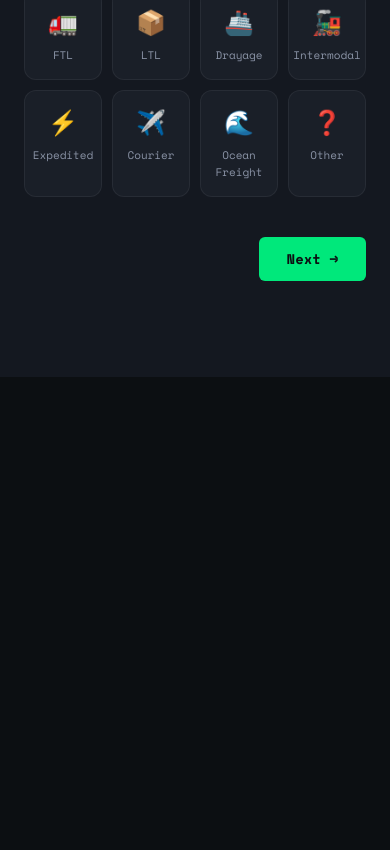
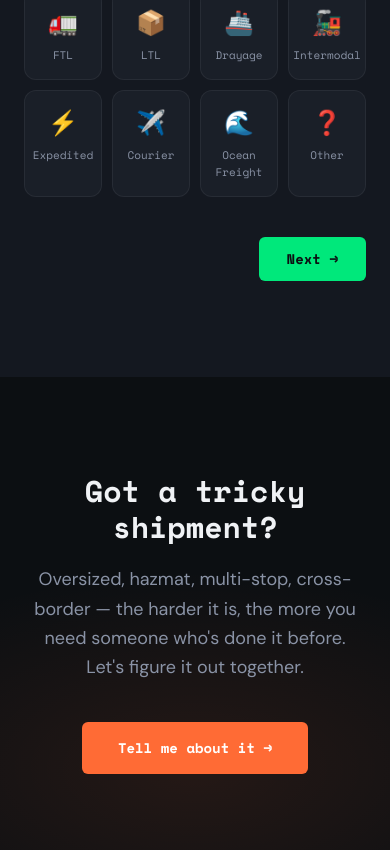
Before and after one commit to lyducquangbn99-gif/booking-by-john, a Next.js app: page / in a window 390 px wide. Shown: the part 5982-6832 px from the top of the page. Before the commit the page ends 6359 px from the top, so only its background shows below. Built offline with nearby package versions, Linux system fonts and the light colour scheme.

Commit message:
feat: tricky shipment CTA banner with orange accent and radial glow

```diff
--- a/app/page.tsx
+++ b/app/page.tsx
@@ -5,6 +5,7 @@ import Services from "@/components/Services";
 import Trust from "@/components/Trust";
 import OceanRoutes from "@/components/OceanRoutes";
 import RequestStepper from "@/components/RequestStepper";
+import TrickyShipmentCTA from "@/components/TrickyShipmentCTA";
 
 export default function Home() {
   return (
@@ -16,6 +17,7 @@ export default function Home() {
       <Trust />
       <OceanRoutes />
       <RequestStepper />
+      <TrickyShipmentCTA />
     </main>
   );
 }
--- /dev/null
+++ b/components/TrickyShipmentCTA.tsx
@@ -0,0 +1,26 @@
+// components/TrickyShipmentCTA.tsx
+export default function TrickyShipmentCTA() {
+  return (
+    <section className="relative bg-bg-primary py-24 px-6 overflow-hidden">
+      {/* Orange radial glow */}
+      <div className="absolute bottom-[-20%] left-1/2 -translate-x-1/2 w-[800px] h-[400px] rounded-full bg-[radial-gradient(ellipse,rgba(255,107,53,0.1)_0%,transparent_70%)] pointer-events-none" />
+
+      <div className="relative max-w-3xl mx-auto text-center">
+        <h2 className="font-display text-3xl md:text-5xl font-bold text-text-primary mb-5">
+          Got a tricky shipment?
+        </h2>
+        <p className="text-lg text-text-secondary leading-relaxed max-w-xl mx-auto mb-10">
+          Oversized, hazmat, multi-stop, cross-border — the harder it is, the
+          more you need someone who&apos;s done it before. Let&apos;s figure it
+          out together.
+        </p>
+        <a
+          href="#request"
+          className="inline-block font-display font-bold text-sm text-white bg-accent-orange px-9 py-4 rounded-md hover:-translate-y-px hover:shadow-[0_0_24px_rgba(255,107,53,0.4)] transition-all duration-200"
+        >
+          Tell me about it →
+        </a>
+      </div>
+    </section>
+  );
+}
```
